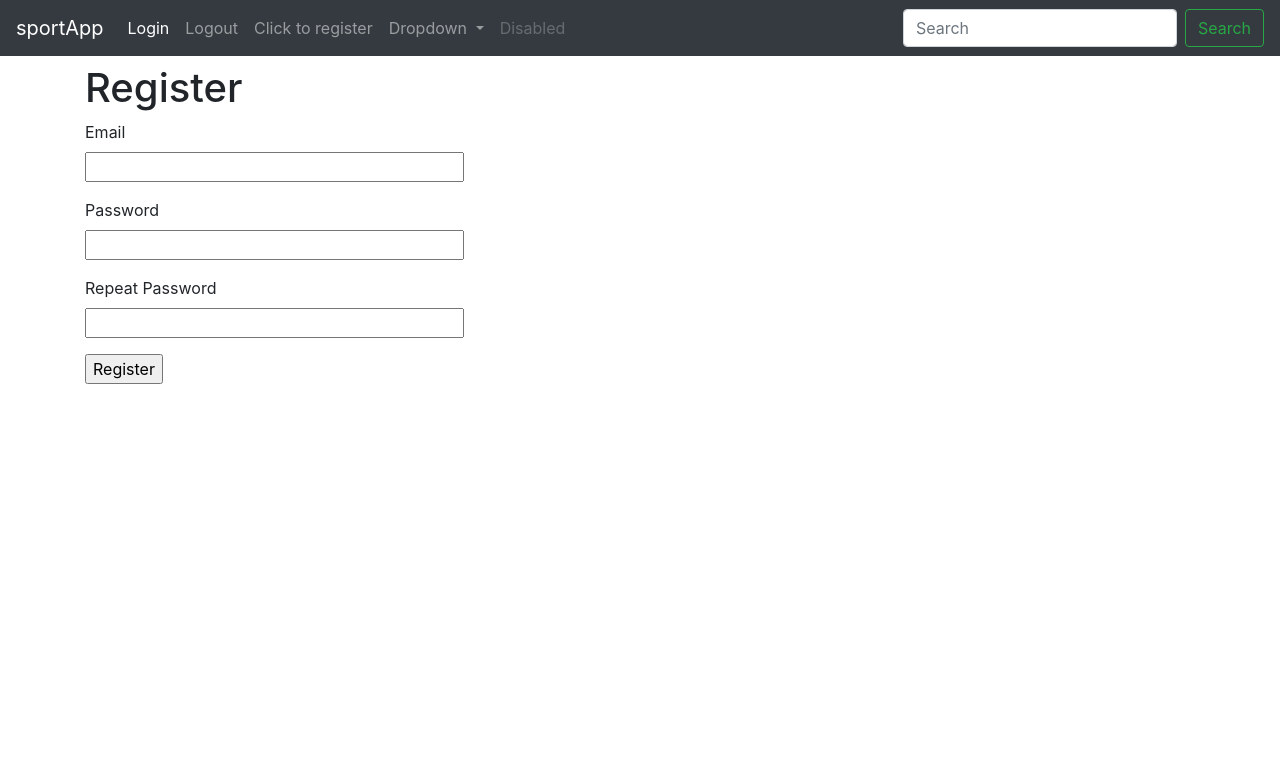
After one commit to Habatoo/sportApp, a Flask app: page /register in a window 1280 px wide. The commit adds this page. Shown: the top 783 px of the page. Run offline with Flask 2, Linux system fonts and the light colour scheme; some libraries are stand-ins or nearby versions.

Commit message:
add map and register

```diff
--- a/app/__init__.py
+++ b/app/__init__.py
@@ -1,11 +1,12 @@
 from flask import Flask
-from config import Config
+from config import Config, DevelopmentConfig
 from flask_sqlalchemy import SQLAlchemy
 from flask_migrate import Migrate
 from flask_login import LoginManager
 
 app = Flask(__name__)
-app.config.from_object(Config)
+# app.config.from_object(Config)
+app.config.from_object(DevelopmentConfig)
 db = SQLAlchemy(app)
 migrate = Migrate(app, db)
 
--- a/app/forms.py
+++ b/app/forms.py
@@ -1,9 +1,22 @@
 from flask_wtf import FlaskForm
 from wtforms import StringField, PasswordField, BooleanField, SubmitField, SelectField, RadioField
-from wtforms.validators import DataRequired, ValidationError
+from wtforms.validators import ValidationError, DataRequired, Email, EqualTo
+from app.models import User
 
 class LoginForm(FlaskForm):
     email = StringField('Email', validators=[DataRequired()])
     password = PasswordField('Password', validators=[DataRequired()])
     remember_me = BooleanField('Remember Me')
     submit = SubmitField('Sign In')
+
+class RegistrationForm(FlaskForm):
+    email = StringField('Email', validators=[DataRequired(), Email()])
+    password = PasswordField('Password', validators=[DataRequired()])
+    password2 = PasswordField(
+        'Repeat Password', validators=[DataRequired(), EqualTo('password')])
+    submit = SubmitField('Register')
+
+    def validate_email(self, email):
+        email = User.query.filter_by(email=email.data).first()
+        if email is not None:
+            raise ValidationError('Please use a different email.')
--- a/app/routes.py
+++ b/app/routes.py
@@ -1,6 +1,8 @@
 from app import app
 from app.forms import LoginForm
 from app.models import User
+from app import db
+from app.forms import RegistrationForm
 
 from flask import render_template
 from flask import flash
@@ -16,13 +18,7 @@ from werkzeug.urls import url_parse
 @app.route('/index')
 @login_required
 def index():
-    posts = [
-        {
-            'author': {'username': 'John'},
-            'body': 'Beautiful day in Portland!'
-        }
-    ]
-    return render_template('index.html', title='Home page', posts=posts)
+    return render_template('index.html', title='Home page')
 
 @app.route('/login', methods=['GET', 'POST'])
 def login():
@@ -32,8 +28,8 @@ def login():
     if form.validate_on_submit():
         user = User.query.filter_by(email=form.email.data).first()
         if user is None or not user.check_password(form.password.data):
-            flash('Invalid email or password')
-            return redirect(usl_for('login'))
+            flash('Неправильный email или пароль.')
+            return redirect(url_for('login'))
         login_user(user, remember=form.remember_me.data)
         next_page = request.args.get('next')
         if not next_page or url_parse(next_page).netloc != '':
@@ -45,3 +41,17 @@ def login():
 def logout():
     logout_user()
     return redirect(url_for('index'))
+
+@app.route('/register', methods=['GET', 'POST'])
+def register():
+    if current_user.is_authenticated:
+        return redirect(url_for('index'))
+    form = RegistrationForm()
+    if form.validate_on_submit():
+        user = User(email=form.email.data)
+        user.set_password(form.password.data)
+        db.session.add(user)
+        db.session.commit()
+        flash('Вы зарегистрированы.')
+        return redirect(url_for('login'))
+    return render_template('register.html', title='Register', form=form)
--- a/app/templates/base.html
+++ b/app/templates/base.html
@@ -9,44 +9,47 @@
     </title>
 </head>
 
-<body>
-    <nav class="navbar navbar-expand-lg navbar-dark bg-dark">
-        <a class="navbar-brand" href="{{ url_for('index') }}">sportApp</a>
-        <button class="navbar-toggler" type="button" data-toggle="collapse" data-target="#navbarSupportedContent" aria-controls="navbarSupportedContent" aria-expanded="false" aria-label="Toggle navigation">
-<span class="navbar-toggler-icon"></span>
+<body onload="GetMap();">
+    <nav class=" navbar navbar-expand-lg navbar-dark bg-dark ">
+        <a class="navbar-brand " href="{{ url_for( 'index') }} ">sportApp</a>
+        <button class="navbar-toggler " type="button " data-toggle="collapse " data-target="#navbarSupportedContent " aria-controls="navbarSupportedContent " aria-expanded="false " aria-label="Toggle navigation ">
+<span class="navbar-toggler-icon "></span>
 </button>
 
-        <div class="collapse navbar-collapse" id="navbarSupportedContent">
-            <ul class="navbar-nav mr-auto">
-                <li class="nav-item active">
-                    <a class="nav-link" href="{{ url_for('login') }}">Login<span class="sr-only">(current)</span></a>
+        <div class="collapse navbar-collapse " id="navbarSupportedContent ">
+            <ul class="navbar-nav mr-auto ">
+                <li class="nav-item active ">
+                    <a class="nav-link " href="{{ url_for( 'login') }} ">Login<span class="sr-only ">(current)</span></a>
                 </li>
-                <li class="nav-item">
-                    <a class="nav-link" href="{{ url_for('logout') }}">Logout</a>
+                <li class="nav-item ">
+                    <a class="nav-link " href="{{ url_for( 'logout') }} ">Logout</a>
                 </li>
-                <li class="nav-item dropdown">
-                    <a class="nav-link dropdown-toggle" href="#" id="navbarDropdown" role="button" data-toggle="dropdown" aria-haspopup="true" aria-expanded="false">
+                <li class="nav-item ">
+                    <a class="nav-link " href="{{ url_for( 'register') }} ">Click to register</a>
+                </li>
+                <li class="nav-item dropdown ">
+                    <a class="nav-link dropdown-toggle " href="# " id="navbarDropdown " role="button " data-toggle="dropdown " aria-haspopup="true " aria-expanded="false ">
 Dropdown
 </a>
-                    <div class="dropdown-menu" aria-labelledby="navbarDropdown">
-                        <a class="dropdown-item" href="#">Action</a>
-                        <a class="dropdown-item" href="#">Another action</a>
-                        <div class="dropdown-divider"></div>
-                        <a class="dropdown-item" href="#">Something else here</a>
+                    <div class="dropdown-menu " aria-labelledby="navbarDropdown ">
+                        <a class="dropdown-item " href="# ">Action</a>
+                        <a class="dropdown-item " href="# ">Another action</a>
+                        <div class="dropdown-divider "></div>
+                        <a class="dropdown-item " href="# ">Something else here</a>
                     </div>
                 </li>
-                <li class="nav-item">
-                    <a class="nav-link disabled" href="#" tabindex="-1" aria-disabled="true">Disabled</a>
+                <li class="nav-item ">
+                    <a class="nav-link disabled " href="# " tabindex="-1 " aria-disabled="true ">Disabled</a>
                 </li>
             </ul>
-            <form class="form-inline my-2 my-lg-0">
-                <input class="form-control mr-sm-2" type="search" placeholder="Search" aria-label="Search">
-                <button class="btn btn-outline-success my-2 my-sm-0" type="submit">Search</button>
+            <form class="form-inline my-2 my-lg-0 ">
+                <input class="form-control mr-sm-2 " type="search " placeholder="Search " aria-label="Search ">
+                <button class="btn btn-outline-success my-2 my-sm-0 " type="submit ">Search</button>
             </form>
         </div>
     </nav>
-    <div class="container">
-        <div class="raw">
+    <div class="container ">
+        <div class="raw ">
             <h1>
                 {% block content_title %} {% endblock %}
             </h1>
--- /dev/null
+++ b/app/templates/register.html
@@ -0,0 +1,21 @@
+{% extends "base.html" %} {% block content %}
+<h1>Register</h1>
+<form action="" method="post">
+    {{ form.hidden_tag() }}
+    <p>
+        {{ form.email.label }}<br> {{ form.email(size=32) }} {% for error in form.email.error %}
+        <span style="color: red;">[{{ error }}]</span> {% endfor %}
+    </p>
+    <p>
+        {{ form.password.label }}<br> {{ form.password(size=32) }} {% for error in form.password.errors %}
+        <span style="color: red;">[{{ error }}]</span> {% endfor %}
+    </p>
+    <p>
+        {{ form.password2.label }}<br> {{ form.password2(size=32) }}<br> {% for error in form.password2.errors %}
+        <span style="color: red;">[{{ error }}]</span> {% endfor %}
+    </p>
+
+    <p>{{ form.submit() }}</p>
+
+</form>
+{% endblock %}
```
Also changed, not shown: app/static/js/loadopenstreet.js (added, +40 -0 lines), app/templates/index.html (+8 -5 lines), config.py (+16 -0 lines), app.db, app/static/img/smiles.jpg (added), app/static/img/smiles.png (added).
